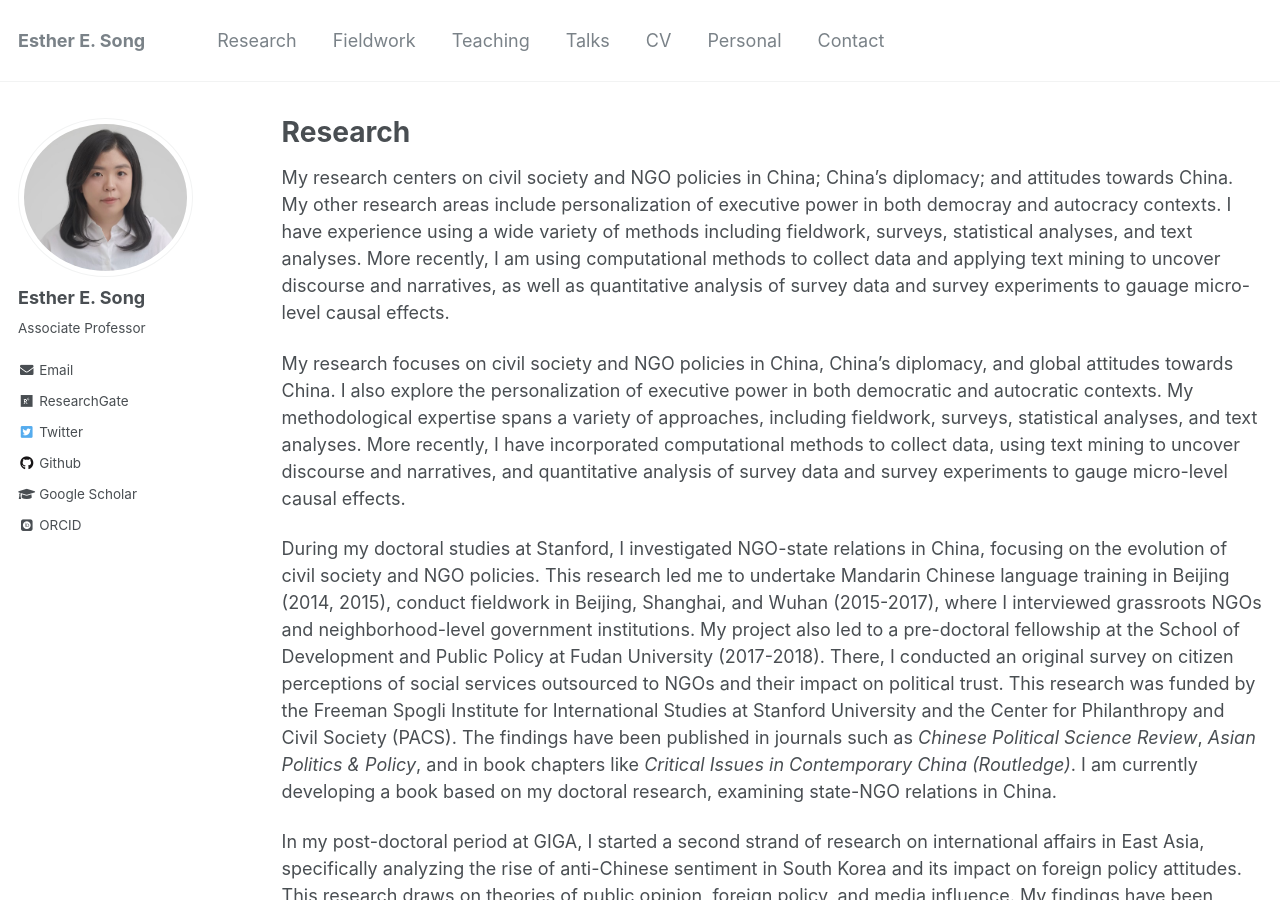
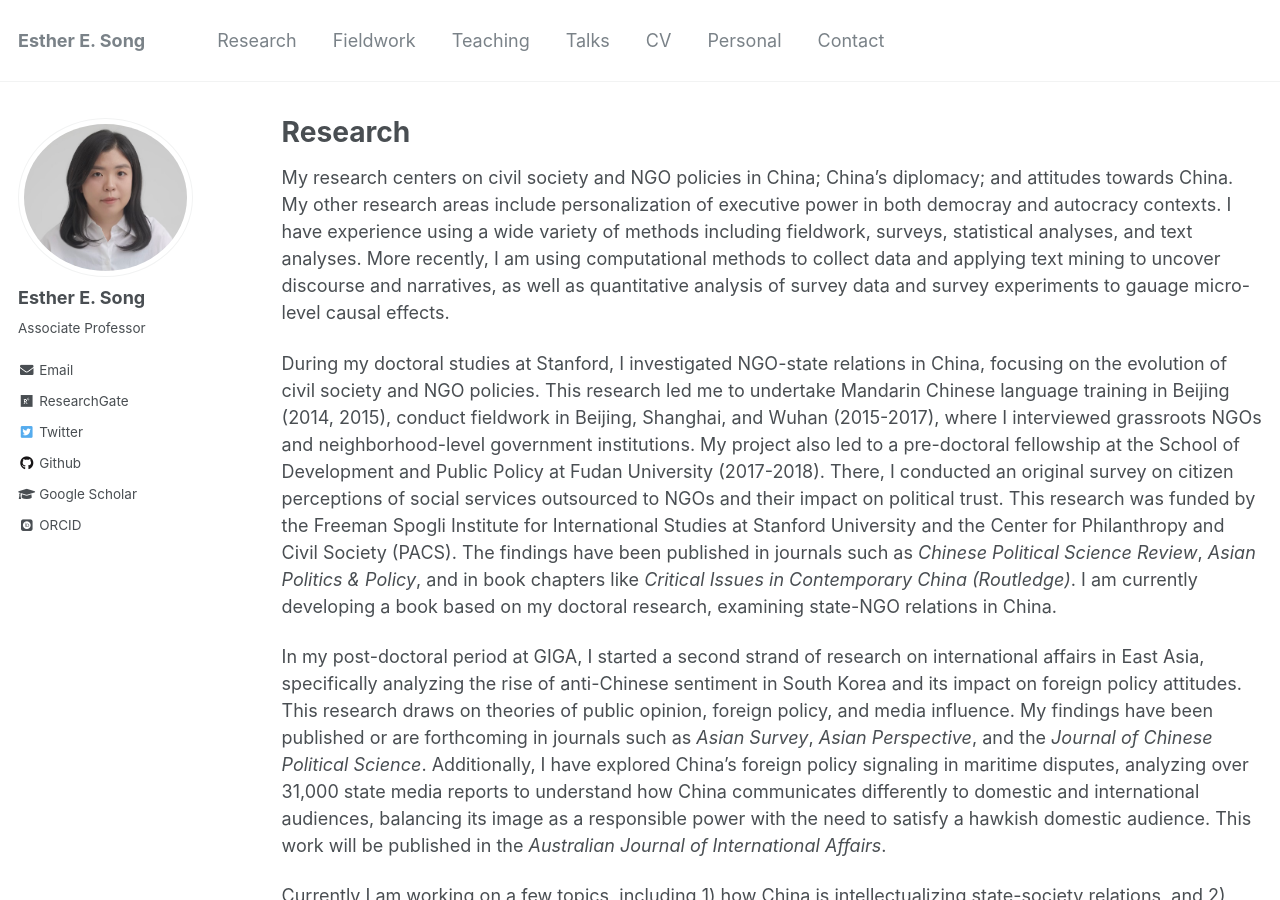
Before and after one commit to ehsong/ehsong.github.io, a Jekyll site: the page built from _pages/research.md, in a window 1280 px wide and 900 px high. Built offline with Jekyll 4.4.1, drawn with Linux system fonts in a browser that asks for light colours; some web fonts are replaced.

Commit message:
Update research.md

```diff
--- a/_pages/research.md
+++ b/_pages/research.md
@@ -7,8 +7,6 @@ author_profile: true
 
 {% include base_path %}
 My research centers on civil society and NGO policies in China; China's diplomacy; and attitudes towards China. My other research areas include personalization of executive power in both democray and autocracy contexts. I have experience using a wide variety of methods including fieldwork, surveys, statistical analyses, and text analyses. More recently, I am using computational methods to collect data and applying text mining to uncover discourse and narratives, as well as quantitative analysis of survey data and survey experiments to gauage micro-level causal effects.
-
-My research focuses on civil society and NGO policies in China, China's diplomacy, and global attitudes towards China. I also explore the personalization of executive power in both democratic and autocratic contexts. My methodological expertise spans a variety of approaches, including fieldwork, surveys, statistical analyses, and text analyses. More recently, I have incorporated computational methods to collect data, using text mining to uncover discourse and narratives, and quantitative analysis of survey data and survey experiments to gauge micro-level causal effects.
 
 During my doctoral studies at Stanford, I investigated NGO-state relations in China, focusing on the evolution of civil society and NGO policies. This research led me to undertake Mandarin Chinese language training in Beijing (2014, 2015), conduct fieldwork in Beijing, Shanghai, and Wuhan (2015-2017), where I interviewed grassroots NGOs and neighborhood-level government institutions. My project also led to a pre-doctoral fellowship at the School of Development and Public Policy at Fudan University (2017-2018). There, I conducted an original survey on citizen perceptions of social services outsourced to NGOs and their impact on political trust. This research was funded by the Freeman Spogli Institute for International Studies at Stanford University and the Center for Philanthropy and Civil Society (PACS). The findings have been published in journals such as *Chinese Political Science Review*, *Asian Politics & Policy*, and in book chapters like *Critical Issues in Contemporary China (Routledge)*. I am currently developing a book based on my doctoral research, examining state-NGO relations in China.
 
```
